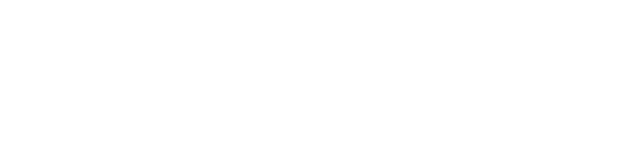
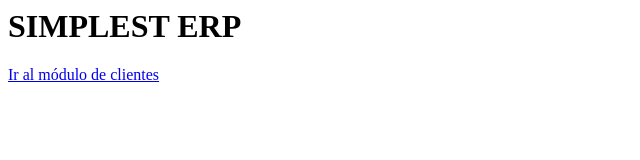
Before and after one commit to jamesgarzon/giflow, a plain HTML site: page index.html in a window 1280 px wide. Shown: the whole page, without its empty margins (0-640 px from the left). Drawn offline with Linux system fonts and the light colour scheme.

Commit message:
My route

```diff
--- a/index.html
+++ b/index.html
@@ -1,3 +1,5 @@
 <html>
-
+	<h1>SIMPLEST ERP</h1>
+	<a href="./clients.html">
+		Ir al módulo de clientes</a>
 </html>
```
